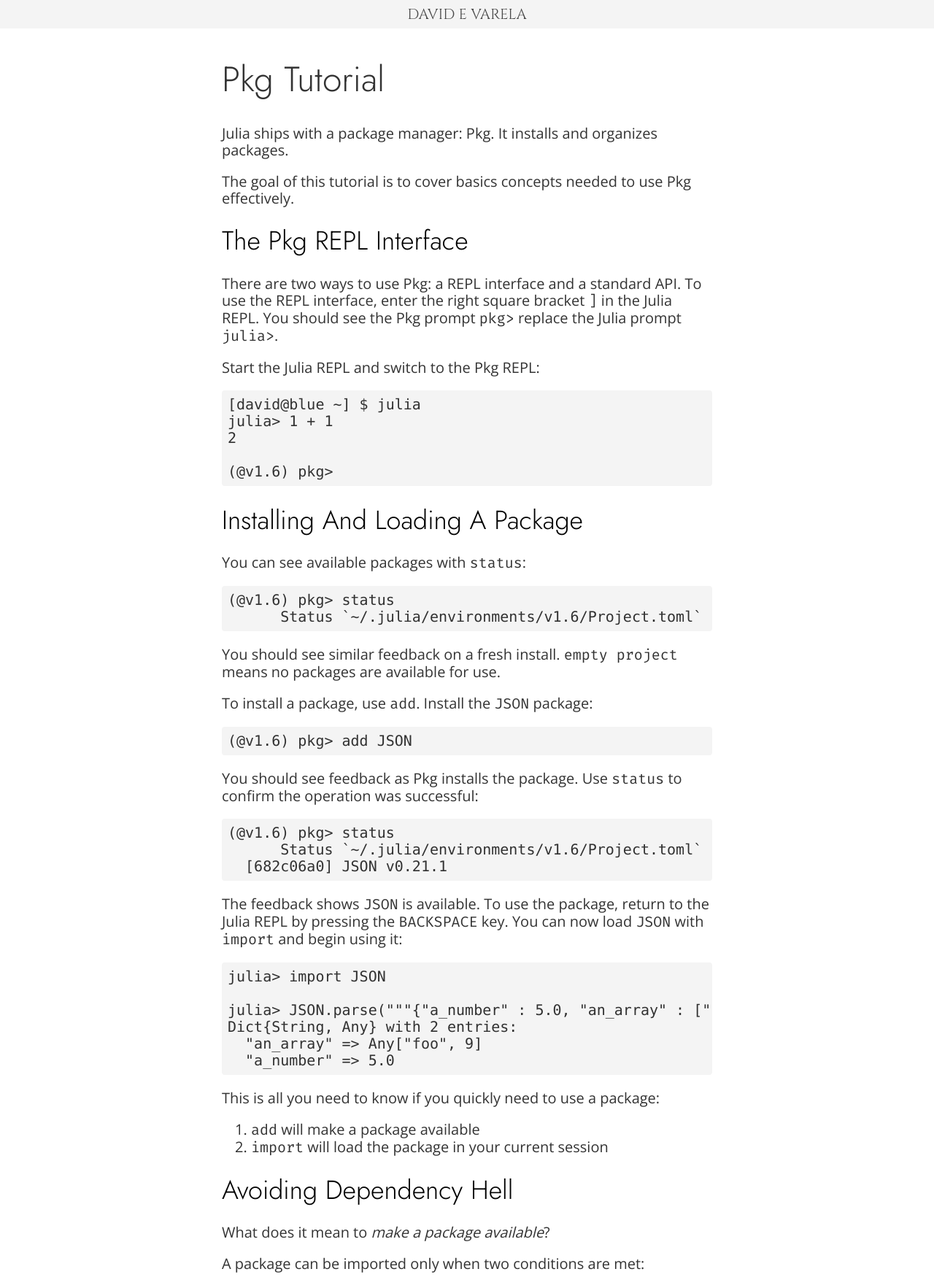
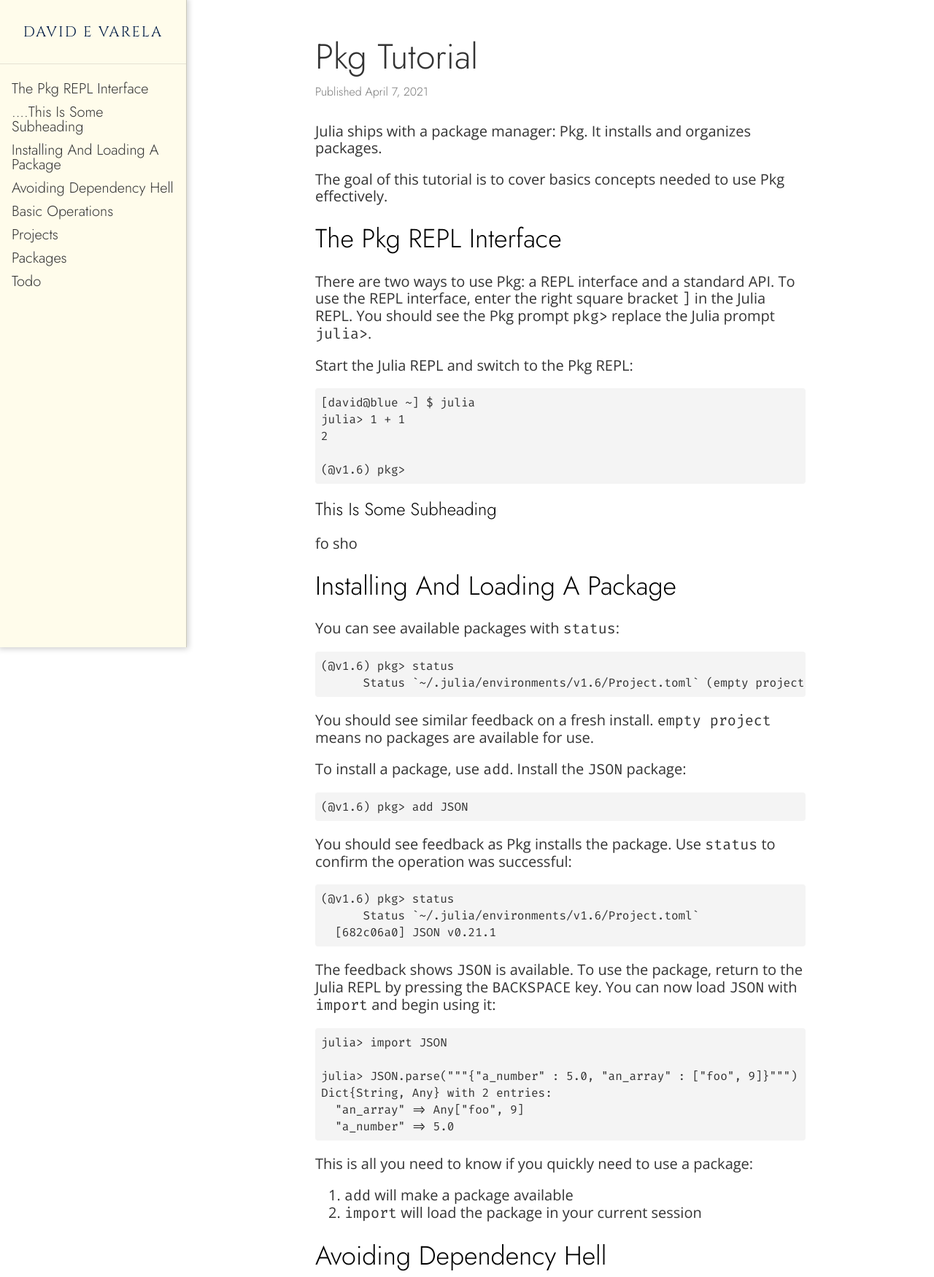
Before and after one commit to 00vareladavid/00vareladavid.github.io, a plain HTML site: page pages/pkg_tutorial.html in a window 1280 px wide. Shown: the top 1750 px of the page at 73% size. Drawn offline with nearby package versions, Linux system fonts and the light colour scheme.

Commit message:
rework site

```diff
--- a/pages/pkg_tutorial.html
+++ b/pages/pkg_tutorial.html
@@ -4,10 +4,9 @@
   <meta charset="UTF-8">
   <meta name="viewport" content="width=device-width, initial-scale=1">
   <link rel="preconnect" href="https://fonts.gstatic.com">
-  <link href="https://fonts.googleapis.com/css2?family=Abel&family=Cinzel&family=Fira+Code&family=Hind:wght@300&&family=Jost:wght@300&family=Open+Sans:wght@300&display=swap" rel="stylesheet">
+  <link href="https://fonts.googleapis.com/css2?family=Cinzel&family=Fira+Code&family=Jost:wght@300&family=Open+Sans:wght@300&display=swap" rel="stylesheet">
   <link rel="stylesheet" href="https://unpkg.com/tachyons@4.12.0/css/tachyons.min.css"/>
   <style type="text/css">
-    .abel { font-family: 'Abel', sans-serif; }
     .cinzel { font-family: 'Cinzel', serif; }
     .fira-code { font-family: 'Fira Code', monospace; }
     .jost { font-family: 'Jost', sans-serif; }
@@ -17,14 +16,63 @@
   <title>David E Varela</title>
 </head>
 <body class="bg-white black-80">
-  <header class="bg-near-white w-100 pa2 flex justify-center">
-    <nav class="cinzel">
-      <a class="link f4 black-70 fw5 dim ttu" href="/">David E Varela</a></li>
-    </nav>
-  </header>
-  <div class="f4 measure-wide open-sans center ph1-ns pt2-ns pa1">
-    <section class="min-vh-100">
-<h1 class="f1 lh-title jost ttc normal">Pkg Tutorial</h1><p>Julia ships with a package manager: Pkg.
+  <div class="center">
+<div class="fixed fl min-vh-100-ns w-100 w-20-ns br-ns b--black-20 shadow-2 content-center bg-washed-yellow">
+     <div class="cinzel pa1 pa3-ns mv3-ns flex justify-center">
+       <a class="link underline-hover f4 navy fw5 ttu tracked" href="/">David E Varela</a></li>
+     </div>
+     <div class="pa1 ph3-ns bt b--black-10 min-vh-100-ns">
+       <ul class="list pl0">
+<li class="lh-solid mv2 pt1">
+       <a class="link underline-hover f4 jost dark-gray ttc " href="#the_pkg_repl_interface">
+         The Pkg REPL Interface
+       </a>
+     </li>
+<li class="lh-solid mv2 pt1">
+       <a class="link underline-hover f4 jost dark-gray ttc " href="#this_is_some_subheading">
+         ....This is some subheading
+       </a>
+     </li>
+<li class="lh-solid mv2 pt1">
+       <a class="link underline-hover f4 jost dark-gray ttc " href="#installing_and_loading_a_package">
+         Installing and Loading a Package
+       </a>
+     </li>
+<li class="lh-solid mv2 pt1">
+       <a class="link underline-hover f4 jost dark-gray ttc " href="#avoiding_dependency_hell">
+         Avoiding Dependency Hell
+       </a>
+     </li>
+<li class="lh-solid mv2 pt1">
+       <a class="link underline-hover f4 jost dark-gray ttc " href="#basic_operations">
+         Basic operations
+       </a>
+     </li>
+<li class="lh-solid mv2 pt1">
+       <a class="link underline-hover f4 jost dark-gray ttc " href="#projects">
+         Projects
+       </a>
+     </li>
+<li class="lh-solid mv2 pt1">
+       <a class="link underline-hover f4 jost dark-gray ttc " href="#packages">
+         Packages
+       </a>
+     </li>
+<li class="lh-solid mv2 pt1">
+       <a class="link underline-hover f4 jost dark-gray ttc " href="#todo">
+         todo
+       </a>
+     </li>
+    </ul>
+     </div>
+   </div>
+<div class="fr w-100 w-80-ns">
+     <div class="f4 measure-wide open-sans center ph1-ns pt3-ns pa1">
+<h1 class="f1 db lh-title jost ttc normal">
+  Pkg Tutorial
+  <span class="f5 db jost gray ttc normal mt2">Published April 7, 2021</span>
+</h1>
+<p>Julia ships with a package manager: Pkg.
 It installs and organizes packages.</p>
 <p>The goal of this tutorial is to cover basics concepts needed to use Pkg effectively.</p>
 <h1 class="f2 lh-title jost ttc normal" id="the_pkg_repl_interface"><a class="link black underline-hover" href="#the_pkg_repl_interface">The Pkg REPL Interface</a></h1>
@@ -32,33 +80,35 @@ It installs and organizes packages.</p>
 To use the REPL interface, enter the right square bracket <code class="fira-code">]</code> in the Julia REPL.
 You should see the Pkg prompt <code class="fira-code">pkg&gt;</code> replace the Julia prompt <code class="fira-code">julia&gt;</code>.</p>
 <p>Start the Julia REPL and switch to the Pkg REPL:</p>
-<pre class="pre fira-code overflow-auto br2 pa2 bg-near-white"><code>[david@blue ~] $ julia
+<pre class="pre overflow-auto br2 pa2 bg-near-white"><code class="f5 fira-code">[david@blue ~] $ julia
 julia&gt; 1 + 1
 2
 
 (@v1.6) pkg&gt;
 </code></pre>
+<h2 class="f3 lh-title jost ttc normal" id="this_is_some_subheading"><a class="link black underline-hover" href="#this_is_some_subheading">This is some subheading</a></h2>
+<p>fo sho</p>
 <h1 class="f2 lh-title jost ttc normal" id="installing_and_loading_a_package"><a class="link black underline-hover" href="#installing_and_loading_a_package">Installing and Loading a Package</a></h1>
 <p>You can see available packages with <code class="fira-code">status</code>:</p>
-<pre class="pre fira-code overflow-auto br2 pa2 bg-near-white"><code>(@v1.6) pkg&gt; status
+<pre class="pre overflow-auto br2 pa2 bg-near-white"><code class="f5 fira-code">(@v1.6) pkg&gt; status
       Status `~/.julia/environments/v1.6/Project.toml` (empty project)
 </code></pre>
 <p>You should see similar feedback on a fresh install.
 <code class="fira-code">empty project</code> means no packages are available for use.</p>
 <p>To install a package, use <code class="fira-code">add</code>.
 Install the <code class="fira-code">JSON</code> package:</p>
-<pre class="pre fira-code overflow-auto br2 pa2 bg-near-white"><code>(@v1.6) pkg&gt; add JSON
+<pre class="pre overflow-auto br2 pa2 bg-near-white"><code class="f5 fira-code">(@v1.6) pkg&gt; add JSON
 </code></pre>
 <p>You should see feedback as Pkg installs the package.
 Use <code class="fira-code">status</code> to confirm the operation was successful:</p>
-<pre class="pre fira-code overflow-auto br2 pa2 bg-near-white"><code>(@v1.6) pkg&gt; status
+<pre class="pre overflow-auto br2 pa2 bg-near-white"><code class="f5 fira-code">(@v1.6) pkg&gt; status
       Status `~/.julia/environments/v1.6/Project.toml`
   [682c06a0] JSON v0.21.1
 </code></pre>
 <p>The feedback shows <code class="fira-code">JSON</code> is available.
 To use the package, return to the Julia REPL by pressing the <code class="fira-code">BACKSPACE</code> key.
 You can now load <code class="fira-code">JSON</code> with <code class="fira-code">import</code> and begin using it:</p>
-<pre class="pre fira-code overflow-auto br2 pa2 bg-near-white"><code>julia&gt; import JSON
+<pre class="pre overflow-auto br2 pa2 bg-near-white"><code class="f5 fira-code">julia&gt; import JSON
 
 julia&gt; JSON.parse(&quot;&quot;&quot;{&quot;a_number&quot; : 5.0, &quot;an_array&quot; : [&quot;foo&quot;, 9]}&quot;&quot;&quot;)
 Dict{String, Any} with 2 entries:
@@ -87,23 +137,23 @@ To use Pkg effectively, allow it to automatically manage package installations.
 <p>Let's try a few more operations.
 Recall that our example project already declares <code class="fira-code">JSON</code> as a dependency.</p>
 <p>You can print the set of declared dependencies with <code class="fira-code">status</code>:</p>
-<pre class="pre fira-code overflow-auto br2 pa2 bg-near-white"><code>(@v1.6) pkg&gt; status
+<pre class="pre overflow-auto br2 pa2 bg-near-white"><code class="f5 fira-code">(@v1.6) pkg&gt; status
       Status `~/.julia/environments/v1.6/Project.toml`
   [682c06a0] JSON v0.21.1
 </code></pre>
 <p>To declare more dependencies simply use <code class="fira-code">add</code> again:</p>
-<pre class="pre fira-code overflow-auto br2 pa2 bg-near-white"><code>(@v1.6) pkg&gt; add JSON
+<pre class="pre overflow-auto br2 pa2 bg-near-white"><code class="f5 fira-code">(@v1.6) pkg&gt; add JSON
 </code></pre>
 <p>Both <code class="fira-code">JSON</code> and <code class="fira-code">DataStructures</code> are now delcared as dependencies:</p>
-<pre class="pre fira-code overflow-auto br2 pa2 bg-near-white"><code>(@v1.6) pkg&gt; status
+<pre class="pre overflow-auto br2 pa2 bg-near-white"><code class="f5 fira-code">(@v1.6) pkg&gt; status
       Status `~/.julia/environments/v1.6/Project.toml`
   [864edb3b] DataStructures v0.18.9
   [682c06a0] JSON v0.21.1
 </code></pre>
 <p>To remove a declaration, use <code class="fira-code">rm</code>:</p>
-<pre class="pre fira-code overflow-auto br2 pa2 bg-near-white"><code>(@v1.6) pkg&gt; rm JSON
+<pre class="pre overflow-auto br2 pa2 bg-near-white"><code class="f5 fira-code">(@v1.6) pkg&gt; rm JSON
 </code></pre>
-<pre class="pre fira-code overflow-auto br2 pa2 bg-near-white"><code>(@v1.6) pkg&gt; status
+<pre class="pre overflow-auto br2 pa2 bg-near-white"><code class="f5 fira-code">(@v1.6) pkg&gt; status
       Status `~/.julia/environments/v1.6/Project.toml`
   [864edb3b] DataStructures v0.18.9
 </code></pre>
@@ -124,7 +174,7 @@ a different task requires version 2.
 Pkg allows you to meet both requirements by isolating each into a project.</p>
 <p>Projects are encoded in your file system as <strong class="normal dark-gray bg-half">project files</strong>.</p>
 <p>Let's look at the current project file:</p>
-<pre class="pre fira-code overflow-auto br2 pa2 bg-near-white"><code>[deps]
+<pre class="pre overflow-auto br2 pa2 bg-near-white"><code class="f5 fira-code">[deps]
 DataStructures = &quot;864edb3b-99cc-5e75-8d2d-829cb0a9cfe8&quot;
 </code></pre>
 <p>The <code class="fira-code">deps</code> table maps the name of a dependency to a unique identifier.
@@ -133,7 +183,7 @@ which records the dependency requirements of a project.</p>
 <h1 class="f2 lh-title jost ttc normal" id="packages"><a class="link black underline-hover" href="#packages">Packages</a></h1>
 <p>When you have declared all the dependcies you need</p>
 <hr />
-<h1 class="f2 lh-title jost ttc normal" id="todo"><a class="link black underline-hover" href="#todo">TODO</a></h1>
+<h1 class="f2 lh-title jost ttc normal" id="todo"><a class="link black underline-hover" href="#todo">todo</a></h1>
 <ul>
 <li>Projects v Package</li>
 <li>Package Structure</li>
@@ -141,7 +191,6 @@ which records the dependency requirements of a project.</p>
 <li>Manifest file</li>
 <li>Built-in help</li>
 </ul>
-<p class="f6 black" xmlns:cc="http://creativecommons.org/ns#" >This work by <a class="blue hover-black" rel="cc:attributionURL dct:creator" property="cc:attributionName" href="https://varela.tech">David Varela</a> is licensed under <a class="blue hover-black" href="http://creativecommons.org/licenses/by-nc/4.0/?ref=chooser-v1" target="_blank" rel="license noopener noreferrer" style="display:inline-block;">CC BY-NC 4.0<img style="height:22px!important;margin-left:3px;vertical-align:text-bottom;" src="https://mirrors.creativecommons.org/presskit/icons/cc.svg?ref=chooser-v1"><img style="height:22px!important;margin-left:3px;vertical-align:text-bottom;" src="https://mirrors.creativecommons.org/presskit/icons/by.svg?ref=chooser-v1"><img style="height:22px!important;margin-left:3px;vertical-align:text-bottom;" src="https://mirrors.creativecommons.org/presskit/icons/nc.svg?ref=chooser-v1"></a></p>  </section>
 <div class="mt2 bt b--black-10 pa4 black-60 flex justify-center">
   <div class="flex-column">
     <div>
@@ -177,7 +226,8 @@ which records the dependency requirements of a project.</p>
     </div>
   </div>
 </div>
-
+  </div>
+   </div>
     </div> <!-- end CONTENT div -->
   </body>
 </html>
```
Also changed, not shown: index.html (+7 -46 lines), md/pkg_tutorial.md (+5 -1 lines). Lines whose indentation alone changed are shown as unchanged.
